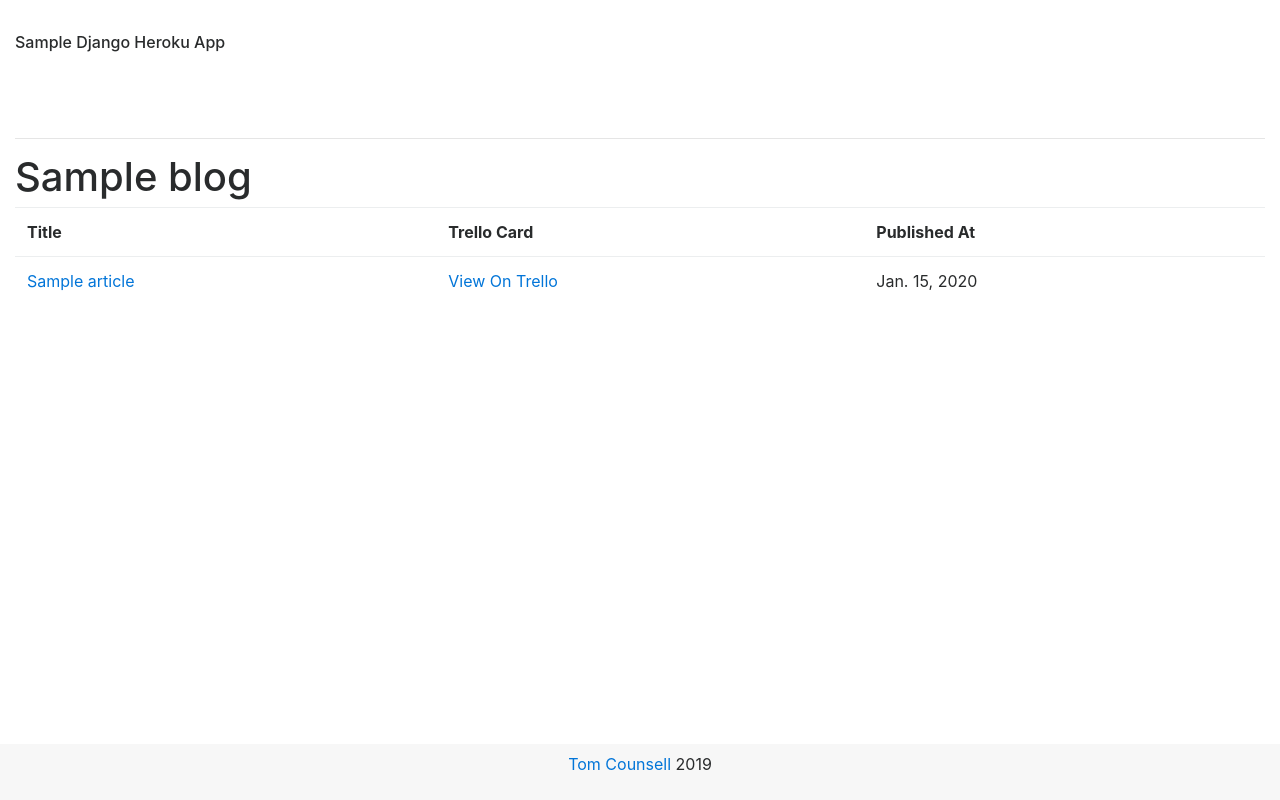
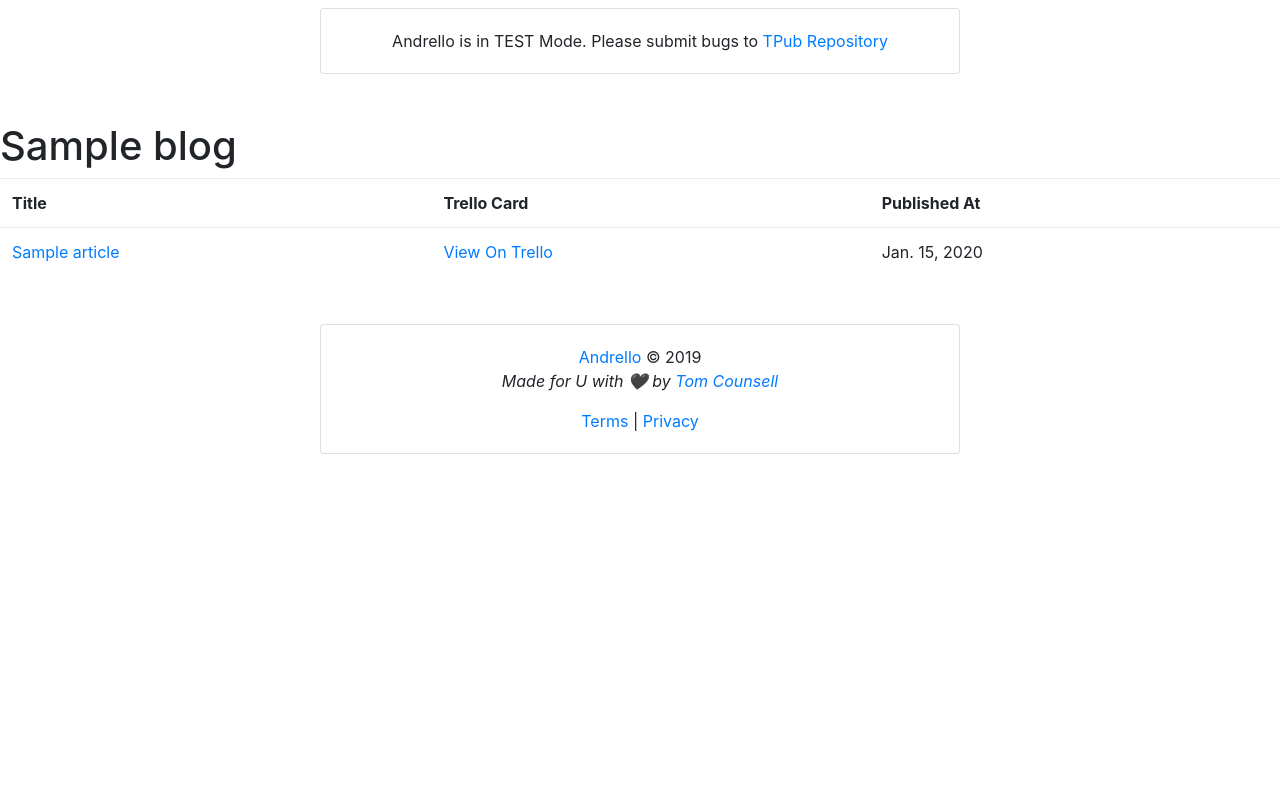
Before and after one commit to yudame/pop-api, a Django app: template apps/blog/templates/blog.html in a window 1280 px wide. Run offline with Django 3.2, Linux system fonts and the light colour scheme; the template is opened without the code that fills it: most values are stand-ins (such as "Sample title", 1, 10 or a date in 2020); data that the repository does not hold is empty; parts of the project's set-up code (start-up, migrations or seed data) failed here and were passed over; some libraries are stand-ins or nearby versions.

Commit message:
update base templates for bs app theme

```diff
--- a/templates/base.html
+++ b/templates/base.html
@@ -5,12 +5,14 @@
   <meta charset="utf-8">
   {% spaceless %}
     <title>
-      {% block tab_title %}Service{% endblock tab_title %} | Sample Django Heroku App
+      {% block tab_title %}Home{% endblock tab_title %} | {{ blog.title }}
     </title>
   {% endspaceless %}
 
   {% block viewport %}
-    <meta name="viewport" content="width=480, maximum-scale=1.0, user-scalable=no" />
+    <meta charset="utf-8">
+    <meta http-equiv="X-UA-Compatible" content="IE=edge">
+    <meta name="viewport" content="width=device-width, width=500, initial-scale=1.0, maximum-scale=1.0, user-scalable=0" />
   {% endblock viewport %}
 
   <!---META TAGS--->
@@ -28,80 +30,65 @@
     <script src="{{ STATIC_URL }}vendor/tether/js/bootstrap.min.js"></script>
 
   {% else %}
-    <link href="https://maxcdn.bootstrapcdn.com/bootstrap/4.0.0-alpha.6/css/bootstrap.min.css" rel="stylesheet"
-          integrity="sha384-rwoIResjU2yc3z8GV/NPeZWAv56rSmLldC3R/AZzGRnGxQQKnKkoFVhFQhNUwEyJ" crossorigin="anonymous">
 
-    <link href="https://maxcdn.bootstrapcdn.com/font-awesome/4.6.3/css/font-awesome.min.css" rel="stylesheet"
-          integrity="sha384-T8Gy5hrqNKT+hzMclPo118YTQO6cYprQmhrYwIiQ/3axmI1hQomh7Ud2hPOy8SP1" crossorigin="anonymous">
+    <!--bootstrap css-->
+    <link rel="stylesheet"
+          href="https://maxcdn.bootstrapcdn.com/bootstrap/4.0.0-beta.2/css/bootstrap.min.css"
+          integrity="sha384-PsH8R72JQ3SOdhVi3uxftmaW6Vc51MKb0q5P2rRUpPvrszuE4W1povHYgTpBfshb"
+          crossorigin="anonymous">
+    <!--font-awesome css-->
+    <link href="https://maxcdn.bootstrapcdn.com/font-awesome/4.6.3/css/font-awesome.min.css"
+          rel="stylesheet"
+          integrity="sha384-T8Gy5hrqNKT+hzMclPo118YTQO6cYprQmhrYwIiQ/3axmI1hQomh7Ud2hPOy8SP1"
+          crossorigin="anonymous">
 
-    <script src="https://code.jquery.com/jquery-3.2.1.min.js" integrity="sha256-hwg4gsxgFZhOsEEamdOYGBf13FyQuiTwlAQgxVSNgt4" crossorigin="anonymous"></script>
+    <!--jquery -->
+    <script src="https://code.jquery.com/jquery-3.2.1.min.js"
+            integrity="sha256-hwg4gsxgFZhOsEEamdOYGBf13FyQuiTwlAQgxVSNgt4"
+            crossorigin="anonymous"></script>
 
-    <script src="https://cdnjs.cloudflare.com/ajax/libs/tether/1.4.0/js/tether.min.js" integrity="sha384-DztdAPBWPRXSA/3eYEEUWrWCy7G5KFbe8fFjk5JAIxUYHKkDx6Qin1DkWx51bBrb" crossorigin="anonymous"></script>
-
-    <script src="https://maxcdn.bootstrapcdn.com/bootstrap/4.0.0-alpha.6/js/bootstrap.min.js" integrity="sha384-vBWWzlZJ8ea9aCX4pEW3rVHjgjt7zpkNpZk+02D9phzyeVkE+jo0ieGizqPLForn" crossorigin="anonymous"></script>
+    <script src="https://maxcdn.bootstrapcdn.com/bootstrap/4.0.0-beta.2/js/bootstrap.min.js" integrity="sha384-alpBpkh1PFOepccYVYDB4do5UnbKysX5WZXm3XxPqe5iKTfUKjNkCk9SaVuEZflJ"
+            crossorigin="anonymous"></script>
 
   {% endif %}
 
-  <link href="{{ STATIC_URL }}vendor/bootstrap-theme/compiled/toolkit-inverse.min.css" rel="stylesheet">
-  <link href="{{ STATIC_URL }}css/base.css?v=2" rel="stylesheet">
+  <link href="{{ STATIC_URL }}vendor/theme-application/dist/toolkit.min.css" rel="stylesheet">
+  <link href="{{ STATIC_URL }}css/base.css?v=0" rel="stylesheet">
   {% block css %}
   {% endblock css %}
 </head>
 
-<body>
+<body style="width: 100%;">
 
-  <div class="container-fluid mb-5">
-    <div class="row">
+  <header class="header mt-2 mb-5" style="padding: 0 25% 0 25%;">
+    {% include 'header.html' %}
+  </header>
 
-{#      <div class="col-md-3 sidebar">#}
-{#        {% block navigation %}#}
-{#          {% include 'navigation.html' %}#}
-{#        {% endblock navigation %}#}
-{#      </div>#}
+  <main class="" style="">
 
-      <div class="col-md-12 content" style="padding-top: 2.1rem;">
+    {% block messages %}
+      {% include 'messages.html' %}
+    {% endblock messages %}
 
-        {% block messages %}
-          {% include 'messages.html' %}
-        {% endblock messages %}
+    {% block content %}
+      <p>Hello Trello Blog</p>
+    {% endblock content %}
 
-        <div class="dashhead">
+  </main>
 
-          <div class="dashhead-titles">
-            <h6 class="dashhead-subtitle">
-              {% block content_subtitle %}Sample Django Heroku App{% endblock %}
-            </h6>
-            <h3 class="dashhead-title">
-              {% block content_title %}&nbsp;{% endblock %}
-            </h3>
-          </div>
 
-          <div class="dashhead-toolbar">
-            {% block content_toolbar %}
-              <div class="btn-group dashhead-toolbar-item">
-                {% block content_toolbar_items %}{% endblock %}
-              </div>
-            {% endblock content_toolbar %}
-          </div>
-        </div>
-        <hr class="visible-xs mt-3">
-
-        {% block content %}
-          <p>Hello World</p>
-        {% endblock content %}
-
-      </div>
-    </div>
-  </div>
-
-  <nav class="navbar fixed-bottom navbar bg-faded">
+  <footer class="footer mt-5" style="padding: 0 25% 0 25%;">
     {% block footer %}
       {% include 'footer.html' %}
     {% endblock footer %}
-  </nav>
+  </footer>
 
   <!--Javascript Placed at the end of the document. Pages load faster. -->
-  <script src="{{ STATIC_URL }}javascript/base.js"></script>
+  <!--bootstrap application theme js-->
+  <script src="{{ STATIC_URL }}vendor/theme-application/dist/toolkit.min.js"></script>
+  <!--custom global js-->
+  <script src="{{ STATIC_URL }}javascript/base.js?v=0"></script>
+  <!--allow templates to load some js-->
   {% block javascript %}
   {% endblock javascript %}
 
--- a/templates/footer.html
+++ b/templates/footer.html
@@ -1,5 +1,18 @@
 
-<p class="fine-print text-center">
-{#  Sample Django Heroku App &trade; is (not) a trademark of #}
-  <a href="http://github.com/tomcounsell">Tom Counsell</a> {% now "Y" %}
-</p>
+<div class="card card-link-list text-center">
+  <div class="card-body">
+    <a href="https://andrello.me" target="_blank">Andrello</a> © {% now "Y" %}
+
+    <p class="font-italic">
+      Made for U with 🖤 by
+      <a href="https://tomcounsell.com" target="_blank">Tom Counsell</a>
+    </p>
+
+    <a href="#">Terms</a>
+    |
+    <a href="#">Privacy</a>
+
+{#    <a href="http://github.com/tomcounsell">Tom Counsell</a> {% now "Y" %}#}
+
+  </div>
+</div>
--- /dev/null
+++ b/templates/header.html
@@ -0,0 +1,8 @@
+
+<div class="card card-link-list text-center">
+  <div class="card-body">
+    Andrello is in TEST Mode.
+    Please submit bugs to
+    <a href="http://github.com/Prakti/TPub">TPub Repository</a>
+  </div>
+</div>
```
